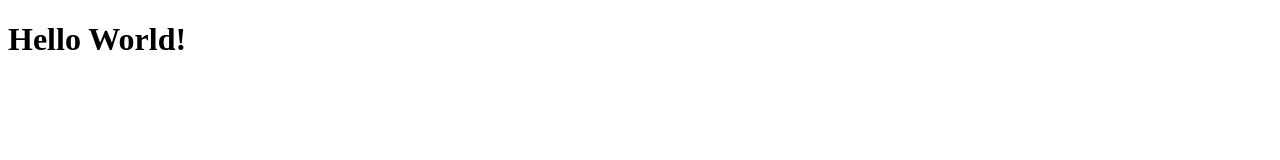
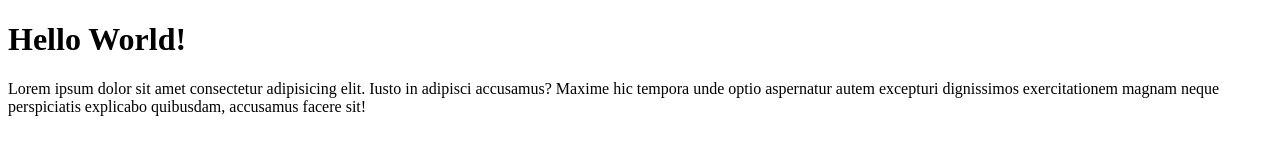
Before and after one commit to NapoleonPalu/wpu-git-test, a plain HTML site: page index.html in a window 1280 px wide. Drawn offline with Linux system fonts and the light colour scheme.

Commit message:
menambahkan paragraf

```diff
--- a/index.html
+++ b/index.html
@@ -8,5 +8,11 @@
   </head>
   <body>
     <h1>Hello World!</h1>
+    <p>
+      Lorem ipsum dolor sit amet consectetur adipisicing elit. Iusto in adipisci
+      accusamus? Maxime hic tempora unde optio aspernatur autem excepturi
+      dignissimos exercitationem magnam neque perspiciatis explicabo quibusdam,
+      accusamus facere sit!
+    </p>
   </body>
 </html>
```
